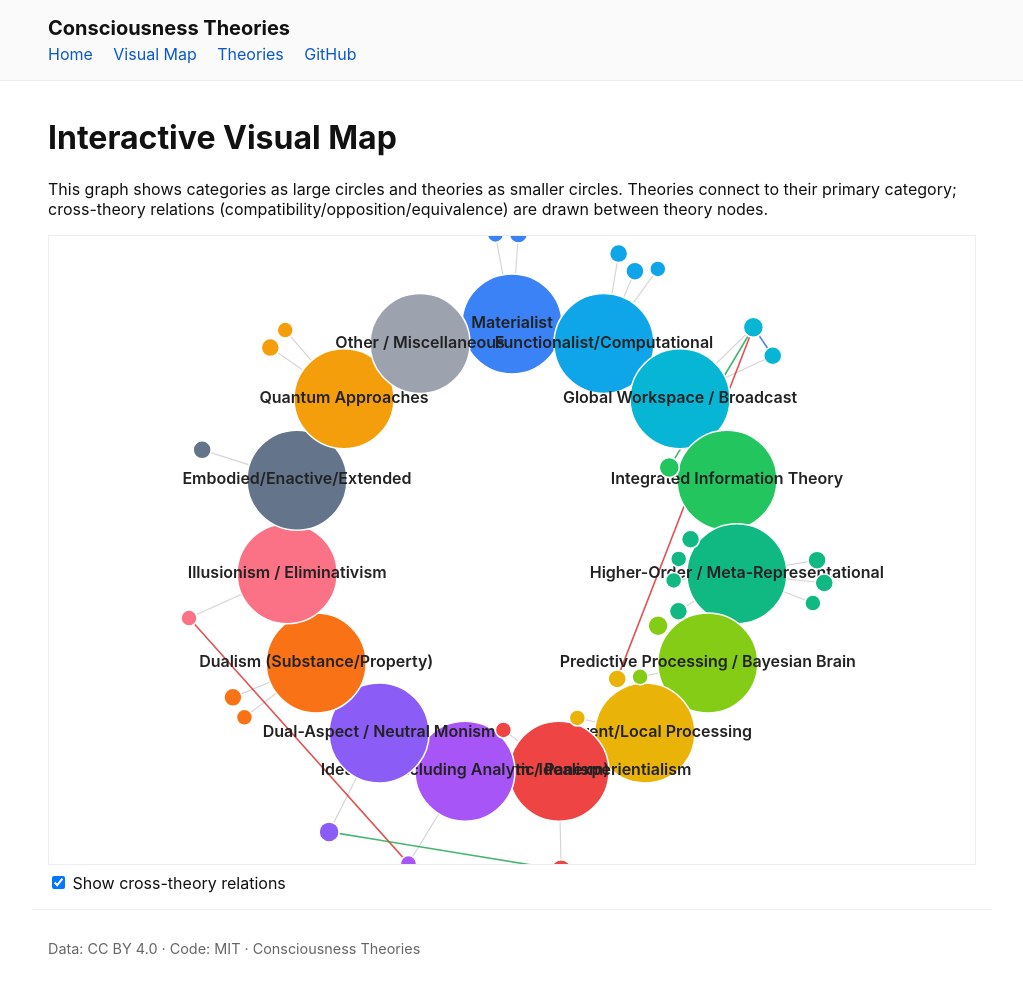
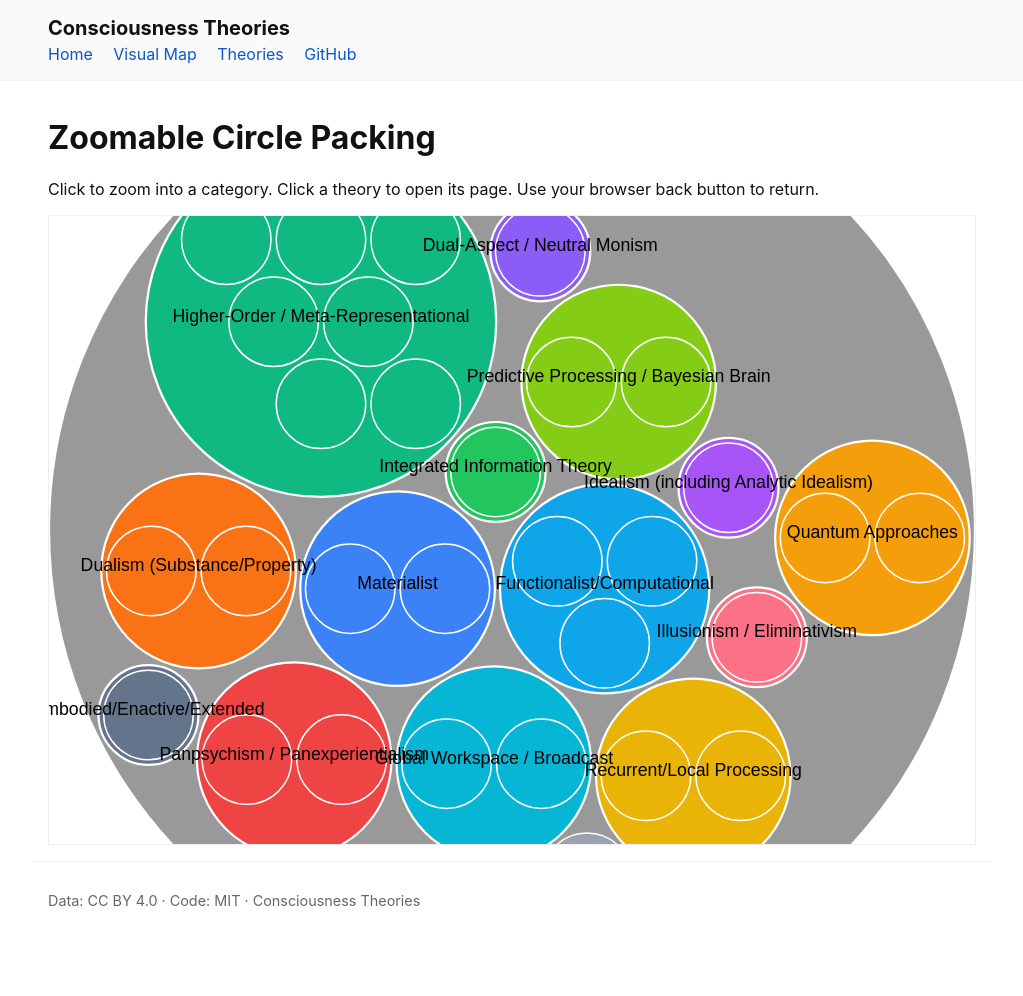
Before and after one commit to EssentiaFoundation/conscious-map, a Jekyll site: the page built from viz/index.md, in a window 1280 px wide. Shown: the whole page, without its empty margins (128-1151 px from the left). Built offline with Jekyll 4.4.1, drawn with Linux system fonts in a browser that asks for light colours; after the commit the page ends 940 px from its top, so only the background shows below that; part of the change alters nothing that is shown.

Commit message:
Switch Visual Map to zoomable circle packing (categories -> theories); simplified CSS; click leaf to open theory page

```diff
--- a/assets/viz.css
+++ b/assets/viz.css
@@ -1,11 +1,5 @@
 #viz-root svg { width: 100%; height: 100%; display: block; }
-.link { stroke: #bbb; stroke-opacity: 0.6; }
-.link.relation { stroke-opacity: 0.8; }
-.link.compatibility { stroke: #16a34a; }
-.link.opposition { stroke: #dc2626; }
-.link.equivalence { stroke: #2563eb; }
-.node circle { stroke: #fff; stroke-width: 1.5px; }
-.node.category text { font-weight: 600; fill: #222; text-anchor: middle; dominant-baseline: middle; pointer-events: none; }
-.node.theory text { fill: #333; font-size: 10px; pointer-events: none; }
-.controls { margin-top: .5rem; }
+.node.category { stroke: #fff; stroke-width: 1.5px; }
+.node.theory { stroke: #fff; stroke-width: 1px; }
+text { pointer-events: none; }
 .tooltip { position: absolute; background: rgba(0,0,0,0.8); color: #fff; font-size: 12px; padding: 4px 6px; border-radius: 4px; pointer-events: none; opacity: 0; transition: opacity .15s ease; }
--- a/viz/index.md
+++ b/viz/index.md
@@ -3,65 +3,141 @@ layout: default
 title: Visual Map
 ---
 
-# Interactive Visual Map
+# Zoomable Circle Packing
 
-<p>This graph shows categories as large circles and theories as smaller circles. Theories connect to their primary category; cross-theory relations (compatibility/opposition/equivalence) are drawn between theory nodes.</p>
+<p>Click to zoom into a category. Click a theory to open its page. Use your browser back button to return.</p>
 
 <div id="viz-root" style="height: 70vh; border: 1px solid #eee; background: #fff;"></div>
-
-<div class="controls">
-  <label><input type="checkbox" id="toggle-relations" checked> Show cross-theory relations</label>
-</div>
 
 <link rel="stylesheet" href="{{ '/assets/viz.css' | relative_url }}">
 <script src="https://cdn.jsdelivr.net/npm/d3@7"></script>
 <script type="module">
-// Inline module to avoid asset path/caching issues on Pages
 const dataUrl = "{{ '/data/theories.json' | relative_url }}";
+const theoryBase = "{{ '/theories/' | relative_url }}";
+
 const rootEl = document.getElementById('viz-root');
 const width = rootEl.clientWidth;
 const height = rootEl.clientHeight;
-const svg = d3.select(rootEl).append('svg');
-const g = svg.append('g');
-svg.call(d3.zoom().scaleExtent([0.2, 4]).on('zoom', (ev) => g.attr('transform', ev.transform)));
-const tooltip = d3.select('body').append('div').attr('class', 'tooltip');
-fetch(dataUrl).then(r => { if (!r.ok) throw new Error(`Failed to load data: ${r.status}`); return r.json(); }).then(model => {
-  const categories = model.categories || [];
-  const theories = model.theories || [];
-  const relations = model.relations || [];
-  const catById = new Map(categories.map(c => [c.id, c]));
-  const R = Math.min(width, height) * 0.36; const cx = width/2, cy = height/2; const anchors = new Map();
-  categories.forEach((c,i)=>{ const a=(i/categories.length)*2*Math.PI - Math.PI/2; anchors.set(c.id,{x:cx+R*Math.cos(a), y:cy+R*Math.sin(a)}); });
-  const nodes=[];
-  categories.forEach(c=> nodes.push({ id:`cat:${c.id}`, label:c.label, type:'category', color:c.color||'#888', r:50, fx:anchors.get(c.id).x, fy:anchors.get(c.id).y, catId:c.id }));
-  theories.forEach(t=>{ const primary=t.primaryCategoryId || (t.categoryIds&&t.categoryIds[0]) || 'others'; const color=(catById.get(primary)&&catById.get(primary).color)||'#999'; nodes.push({ id:t.id, label:t.name, type:'theory', color, r:8+Math.min(8, (t.aliases?t.aliases.length:0)), catId:primary }); });
-  const links=[]; theories.forEach(t=>{ const primary=t.primaryCategoryId || (t.categoryIds&&t.categoryIds[0]) || 'others'; links.push({ source:t.id, target:`cat:${primary}`, type:'belongs_to' }); });
-  relations.forEach(r=> links.push({ source:r.source, target:r.target, type:r.type||'relation' }));
-  const nodeById = new Map(nodes.map(n=>[n.id,n])); const validLinks = links.filter(l=> nodeById.has(l.source)&&nodeById.has(l.target));
-  const sim=d3.forceSimulation(nodes)
-    .force('link', d3.forceLink(validLinks).id(d=>d.id).distance(l=> l.type==='belongs_to'?40:140).strength(l=> l.type==='belongs_to'?0.4:0.05))
-    .force('charge', d3.forceManyBody().strength(d=> d.type==='category'?-400:-25))
-    .force('collide', d3.forceCollide().radius(d=> d.r+3))
-    .force('x', d3.forceX().x(d=> d.type==='theory'?anchors.get(d.catId).x:d.fx||cx).strength(d=> d.type==='theory'?0.08:0))
-    .force('y', d3.forceY().y(d=> d.type==='theory'?anchors.get(d.catId).y:d.fy||cy).strength(d=> d.type==='theory'?0.08:0));
-  const link=g.append('g').attr('stroke-linecap','round').selectAll('line').data(validLinks).join('line').attr('class',d=>`link ${d.type==='belongs_to'?'belongs':'relation '+d.type}`).attr('stroke-width',d=> d.type==='belongs_to'?1.2:1.6);
-  const node=g.selectAll('.node').data(nodes).join('g').attr('class',d=>`node ${d.type}`)
-    .call(d3.drag().on('start',(ev,d)=>{ if(!ev.active) sim.alphaTarget(0.3).restart(); d.fx=d.x; d.fy=d.y; })
-      .on('drag',(ev,d)=>{ d.fx=ev.x; d.fy=ev.y; })
-      .on('end',(ev,d)=>{ if(!ev.active) sim.alphaTarget(0); if(d.type==='theory'){ d.fx=null; d.fy=null; } }))
-    .on('mouseover',(ev,d)=> tooltip.style('opacity',1).text(d.label))
-    .on('mousemove',(ev)=> tooltip.style('left',(ev.pageX+8)+'px').style('top',(ev.pageY+8)+'px'))
-    .on('mouseout',()=> tooltip.style('opacity',0));
-  node.append('circle').attr('r',d=>d.r).attr('fill',d=>d.color);
-  node.filter(d=>d.type==='category').append('text').attr('dy',0).text(d=>d.label);
-  const theoryLabels=node.filter(d=>d.type==='theory').append('text').attr('dy',d=>-(d.r+3)).style('display','none').text(d=>d.label);
-  const toggle=document.getElementById('toggle-relations'); const update=()=>{ const show=toggle.checked; link.filter(d=>d.type!=='belongs_to').attr('display',show?null:'none'); }; toggle.addEventListener('change',update); update();
-  sim.on('tick',()=>{ link.attr('x1',d=>d.source.x).attr('y1',d=>d.source.y).attr('x2',d=>d.target.x).attr('y2',d=>d.target.y); node.attr('transform',d=>`translate(${d.x},${d.y})`); });
-  svg.on('mousemove.zoomcheck',()=>{ const k=d3.zoomTransform(svg.node()).k; theoryLabels.style('display', k>1.8?null:'none'); });
-}).catch(err => {
-  console.error('Viz load error:', err);
-  const msg = document.createElement('p');
-  msg.textContent = 'Failed to load visualization data.';
-  rootEl.appendChild(msg);
-});
+const svg = d3.select(rootEl).append('svg').attr('viewBox', [0, 0, width, height]).attr('width', '100%').attr('height', '100%');
+
+fetch(dataUrl)
+  .then(r => { if (!r.ok) throw new Error(`Failed to load data: ${r.status}`); return r.json(); })
+  .then(model => {
+    const categories = model.categories || [];
+    const theories = model.theories || [];
+    const catById = new Map(categories.map(c => [c.id, c]));
+
+    // Build hierarchical data: root -> categories -> theories
+    const children = categories.map(c => ({
+      id: c.id,
+      name: c.label,
+      color: c.color || '#999',
+      children: theories
+        .filter(t => (t.primaryCategoryId || (t.categoryIds && t.categoryIds[0]) || 'others') === c.id)
+        .map(t => ({ id: t.id, name: t.name, value: 1, color: (catById.get(c.id) || {}).color }))
+    }));
+
+    // Include an "Others" bucket if any theory lacks a known category
+    const others = theories.filter(t => !catById.has(t.primaryCategoryId || (t.categoryIds && t.categoryIds[0]) || 'others'));
+    if (others.length) {
+      children.push({ id: 'others', name: 'Others', color: '#9ca3af', children: others.map(t => ({ id: t.id, name: t.name, value: 1 })) });
+    }
+
+    const data = { name: 'Consciousness Theories', children };
+
+    const root = d3.pack()
+      .size([width, height])
+      .padding(4)
+      (d3.hierarchy(data).sum(d => d.value || 1));
+
+    const color = d => d.data.color || (d.parent ? color(d.parent) : '#999');
+
+    let focus = root;
+    const nodes = root.descendants();
+
+    const circle = svg.append('g')
+      .selectAll('circle')
+      .data(nodes)
+      .join('circle')
+        .attr('class', d => d.children ? 'node category' : 'node theory')
+        .attr('fill', d => d.children ? color(d) : color(d))
+        .attr('pointer-events', d => d === root ? 'none' : null)
+        .on('click', (event, d) => {
+          if (d.children) {
+            zoomToNode(d);
+          } else if (d.data.id) {
+            window.location.href = theoryBase + d.data.id + '/';
+          }
+          event.stopPropagation();
+        })
+        .on('mouseover', function() { d3.select(this).attr('stroke', '#000'); })
+        .on('mouseout', function() { d3.select(this).attr('stroke', null); });
+
+    const label = svg.append('g')
+      .style('font', '12px sans-serif')
+      .attr('text-anchor', 'middle')
+      .selectAll('text')
+      .data(nodes)
+      .join('text')
+        .style('fill-opacity', d => d.parent === root ? 1 : 0)
+        .style('display', d => d.parent === root ? null : 'none')
+        .text(d => d.data.name);
+
+    svg.on('click', () => zoomToNode(root));
+
+    const zoomTo = (v) => {
+      const k = width / (v[2] * 2);
+      const translateX = width / 2 - v[0] * k;
+      const translateY = height / 2 - v[1] * k;
+      svg.selectAll('g').attr('transform', `translate(${translateX},${translateY}) scale(${k})`);
+    };
+
+    const zoomToNode = (d) => {
+      focus = d;
+      const transition = svg.transition().duration(750);
+      const v = [d.x, d.y, d.r];
+      const k = width / (d.r * 2);
+      const tx = width / 2 - d.x * k;
+      const ty = height / 2 - d.y * k;
+      svg.selectAll('g').transition(transition).attr('transform', `translate(${tx},${ty}) scale(${k})`);
+
+      label
+        .transition(transition)
+        .style('fill-opacity', e => e.parent === d ? 1 : 0)
+        .on('start', function(e) { if (e.parent === d) this.style.display = 'block'; })
+        .on('end', function(e) { if (e.parent !== d) this.style.display = 'none'; });
+    };
+
+    // Initial layout
+    svg.selectAll('g').remove();
+    const g = svg.append('g');
+    g.selectAll('circle').data(nodes).join('circle')
+      .attr('class', d => d.children ? 'node category' : 'node theory')
+      .attr('fill', d => d.children ? color(d) : color(d))
+      .attr('cx', d => d.x)
+      .attr('cy', d => d.y)
+      .attr('r', d => d.r)
+      .attr('pointer-events', d => d === root ? 'none' : null)
+      .on('click', (event, d) => {
+        if (d.children) zoomToNode(d); else if (d.data.id) window.location.href = theoryBase + d.data.id + '/';
+        event.stopPropagation();
+      });
+
+    g.selectAll('text').data(nodes).join('text')
+      .attr('x', d => d.x)
+      .attr('y', d => d.y)
+      .style('font', '12px sans-serif')
+      .attr('text-anchor', 'middle')
+      .style('fill-opacity', d => d.parent === root ? 1 : 0)
+      .style('display', d => d.parent === root ? null : 'none')
+      .text(d => d.data.name);
+
+    zoomTo([root.x, root.y, root.r]);
+  })
+  .catch(err => {
+    console.error('Circle pack load error:', err);
+    const msg = document.createElement('p');
+    msg.textContent = 'Failed to load visualization data.';
+    rootEl.appendChild(msg);
+  });
 </script>
```
